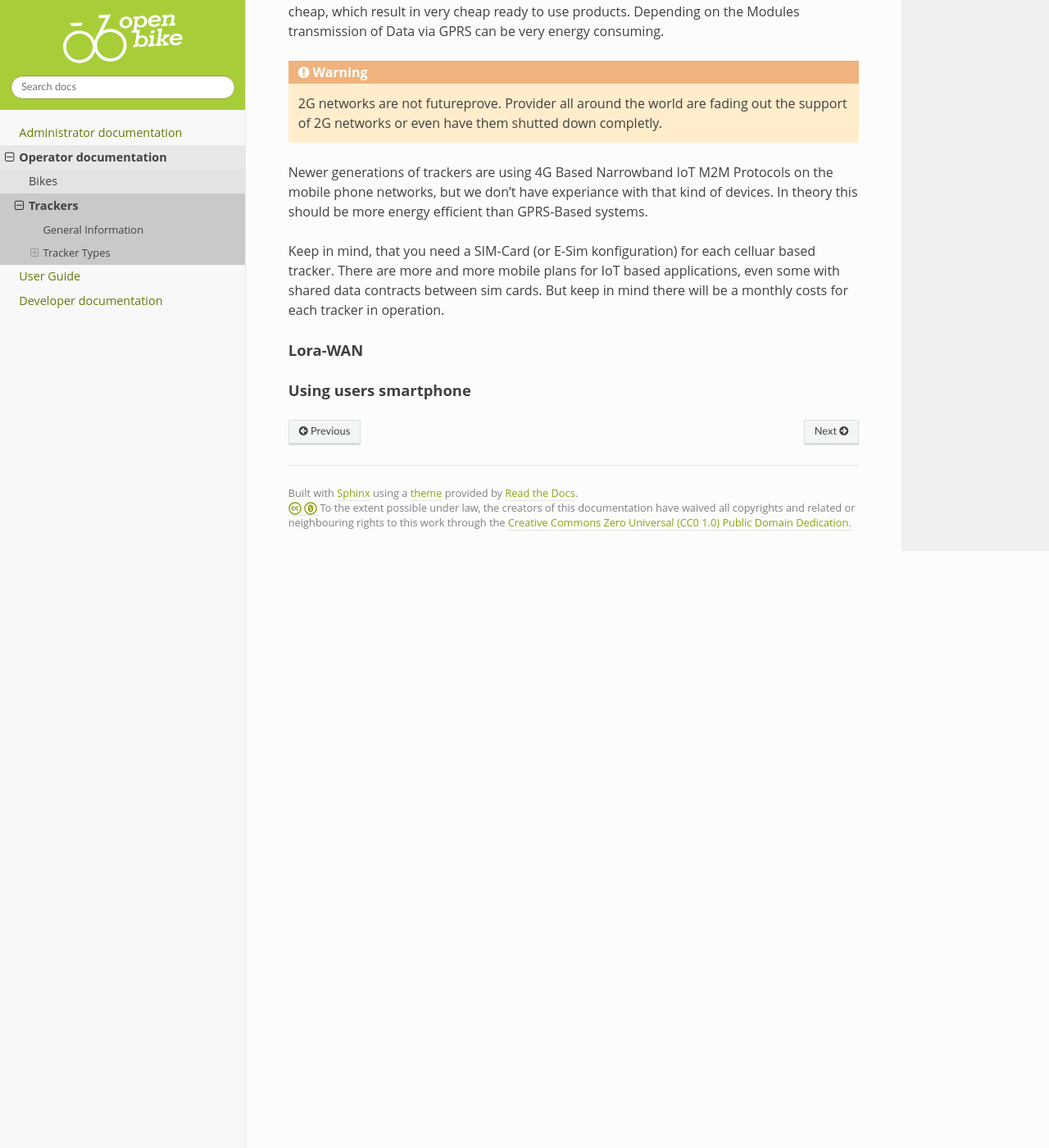
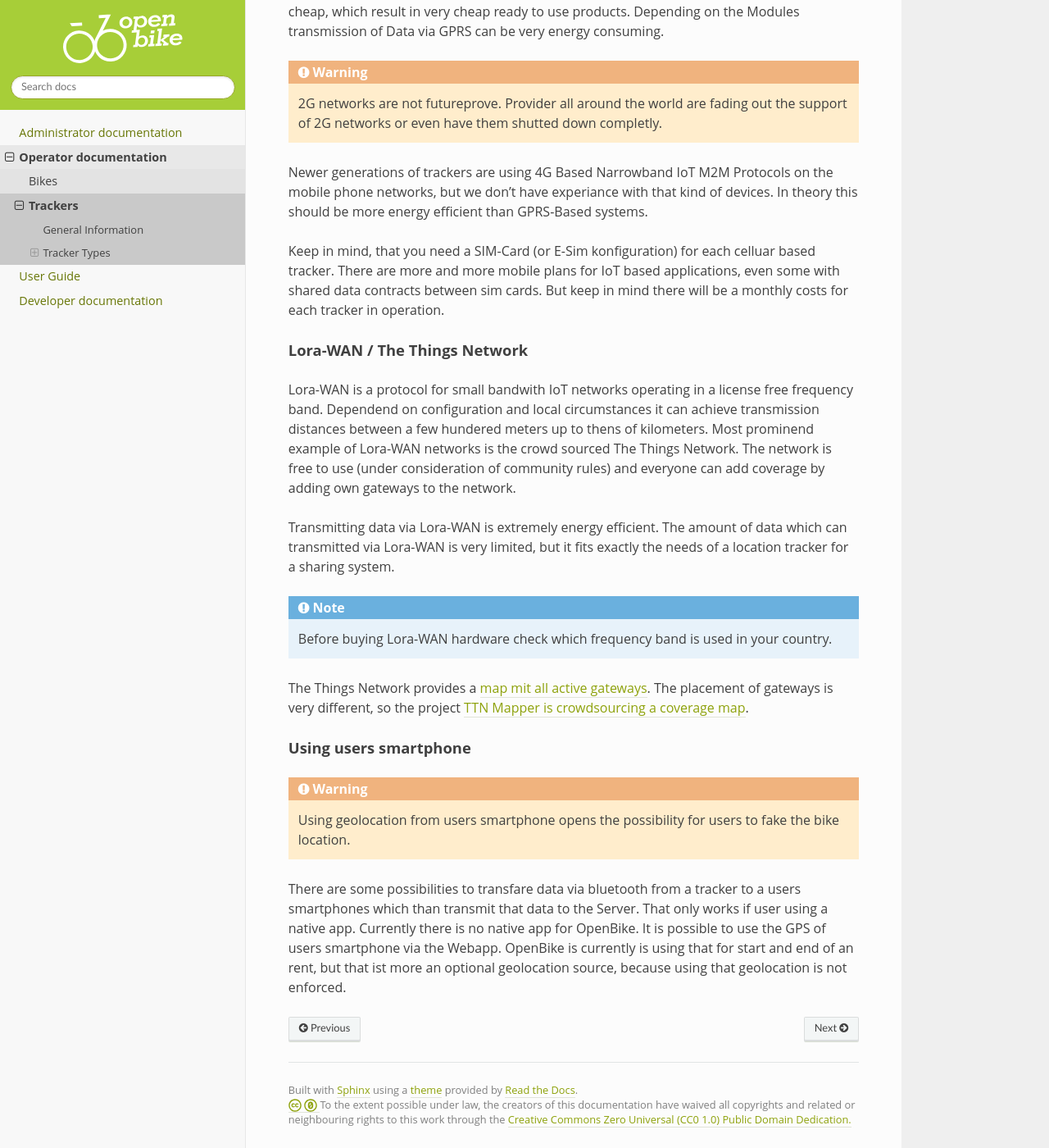
Before and after one commit to transportkollektiv/openbike, a Sphinx documentation site: the page built from docs/operator/trackers.rst, in a window 1280 px wide and 1400 px high, scrolled down 2857 px. Shown: the whole window at 82% size. Built offline with Sphinx 7.4.7 and the Read the Docs theme 2.0.0, drawn with Linux system fonts in a browser that asks for light colours; pages that are not in the unit, such as notebooks, are missing from menus; before the commit the page ends 3529 px from its top, so only the background shows below that.

Commit message:
operation trackers, Lora and smartphone

```diff
--- a/docs/operator/trackers.rst
+++ b/docs/operator/trackers.rst
@@ -72,8 +72,21 @@ Newer generations of trackers are using 4G Based Narrowband IoT M2M Protocols on
 Keep in mind, that you need a SIM-Card (or E-Sim konfiguration) for each celluar based tracker. There are more and more mobile plans for IoT based applications, even some with shared data contracts between sim cards. But keep in mind there will be a monthly costs for each tracker in operation.
 
 
-Lora-WAN
-""""""""
+Lora-WAN / The Things Network
+"""""""""""""""""""""""""""""
+
+Lora-WAN is a protocol for small bandwith IoT networks operating in a license free frequency band. Dependend on configuration and local circumstances it can achieve transmission distances between a few hundered meters up to thens of kilometers. Most prominend example of Lora-WAN networks is the crowd sourced The Things Network. The network is free to use (under consideration of community rules) and everyone can add coverage by adding own gateways to the network.
+
+Transmitting data via Lora-WAN is extremely energy efficient. The amount of data which can transmitted via Lora-WAN is very limited, but it fits exactly the needs of a location tracker for a sharing system.
+
+.. note:: Before buying Lora-WAN hardware check which frequency band is used in your country.
+
+The Things Network provides a `map mit all active gateways <https://www.thethingsnetwork.org/map>`_. The placement of gateways is very different, so the project `TTN Mapper is crowdsourcing a coverage map <https://ttnmapper.org/>`_.
 
 Using users smartphone
 """"""""""""""""""""""
+
+.. warning:: Using geolocation from users smartphone opens the possibility for users to fake the bike location.
+
+There are some possibilities to transfare data via bluetooth from a tracker to a users smartphones which than transmit that data to the Server. That only works if user using a native app. Currently there is no native app for OpenBike.
+It is possible to use the GPS of users smartphone via the Webapp. OpenBike is currently is using that for start and end of an rent, but that ist more an optional geolocation source, because using that geolocation is not enforced.
```
